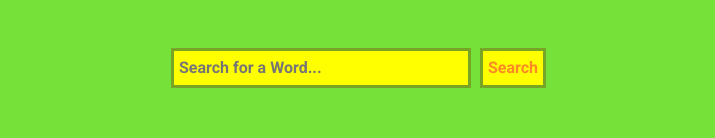
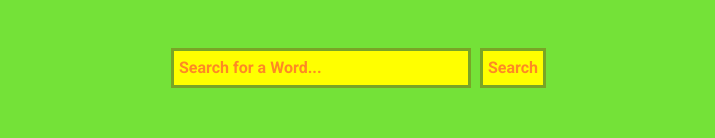
Before and after one commit to noam-ackerman/dictionary-react, a React (Create React App) app: page / in a window 1280 px wide. Shown: the part 151-289 px from the top of the page, without its empty margins (284-999 px from the left). Built offline with nearby package versions, Linux system fonts and the light colour scheme.

Commit message:
trying to change color of input placeholder

```diff
--- a/src/Dictionary.css
+++ b/src/Dictionary.css
@@ -10,7 +10,18 @@ form {
        font-weight: 700;
 }
 
-
+.word-input::-webkit-input-placeholder {
+  color: #FE8924;
+}
+.word-input::-moz-placeholder {
+      color: #FE8924;
+}
+.word-input:-ms-input-placeholder {
+    color: #FE8924;
+}
+.word-input:-moz-placeholder {
+    color: #FE8924;
+}
 
 .search-button {
         background: yellow;
```
